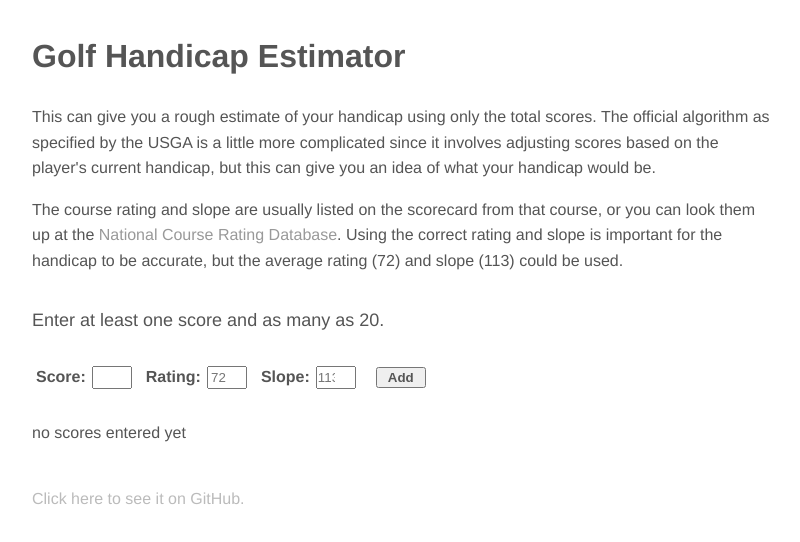
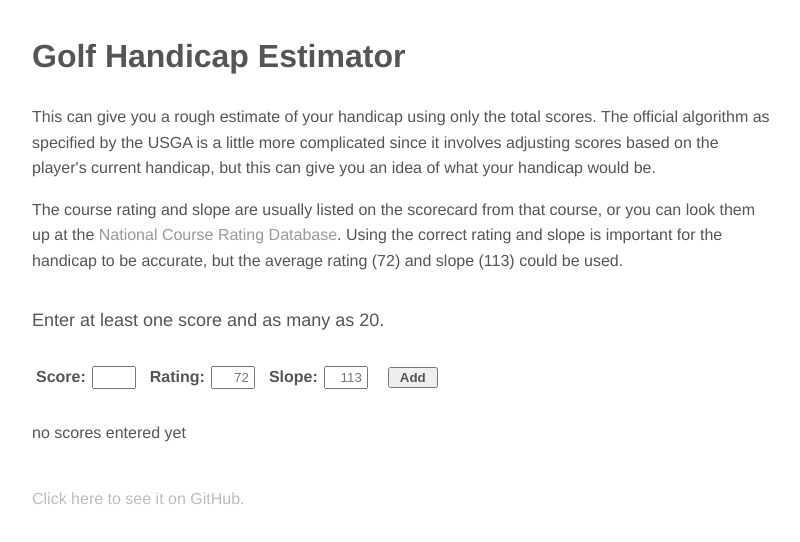
Before and after one commit to dschmaryl/golf-handicap-estimator, a React (Create React App) app: page / in a window 1280 px wide. Shown: the top 542 px of the page, without its empty margins (238-1038 px from the left). Built offline with nearby package versions, Linux system fonts and the light colour scheme.

Commit message:
removed number spinner in css

```diff
--- a/src/components/RoundAdd.tsx
+++ b/src/components/RoundAdd.tsx
@@ -12,7 +12,7 @@
   text-align: right;
   padding: 2px 4px 2px 0;
   margin: 0 10px 0 6px;
-  width: 32px;
+  width: 36px;
 `;
 
 const Button = styled.button`
--- a/src/index.css
+++ b/src/index.css
@@ -7,3 +7,9 @@
   line-height: 1.6;
   color: #555;
 }
+
+input[type='number']::-webkit-inner-spin-button,
+input[type='number']::-webkit-outer-spin-button {
+  -webkit-appearance: none;
+  margin: 0;
+}
```
